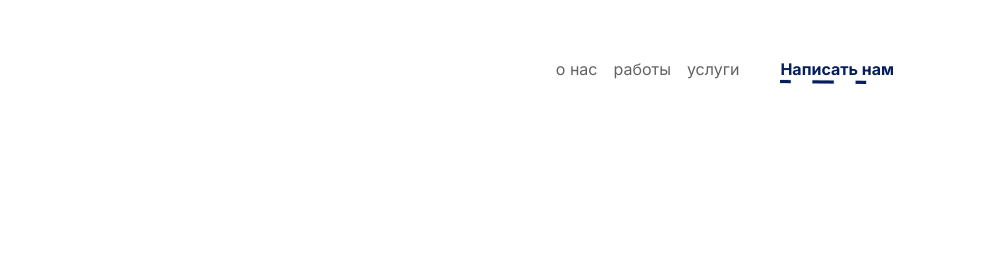
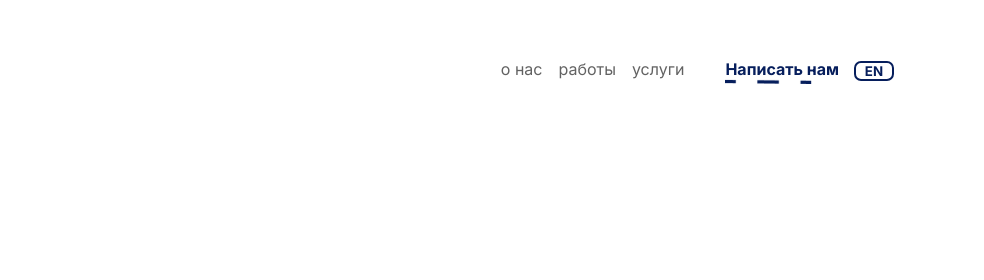
Before and after one commit to HarutDev77/CodeMilesRepo, a website: page index.html in a window 1280 px wide. Shown: the top 280 px of the page, 296-1280 px from the left. Drawn offline with Linux system fonts and the light colour scheme.

Commit message:
add EN button

```diff
--- a/css/main.scss
+++ b/css/main.scss
@@ -31,6 +31,25 @@
   position: fixed;
   top: 0;
   z-index: 10;
+}
+
+.button_lang{
+  button{
+    width: 40px;
+    margin: 0 0 18px 15px;
+    border-radius: 7px;
+    border: 2px solid #061E5C;
+    background-color: white;
+    a{
+      text-decoration: none;
+      color: #061E5C;
+      font-weight: bold;
+    }
+  }
+  button:hover{
+    cursor: pointer;
+    opacity: 0.8;
+  }
 }
 
 .cont_logo {
--- a/index.html
+++ b/index.html
@@ -27,6 +27,9 @@
                     <div class="ContactUs_cont d-flex">
                         <span><a href="#section_contact_us">Написать нам</a></span>
                         <img src="images/Line 35.png" alt="mile_img">
+                    </div>
+                    <div class="button_lang">
+                        <button><a href="https://codemiles.org">EN</a></button>
                     </div>
 
                 <div class="menu_cont_menu_burger">
```
Also changed, not shown: BBSFinance.html (+3 -0 lines), infusionGames.html (+3 -0 lines), krimskiyBriz.html (+3 -0 lines), dist/main.css, 1 other file.
